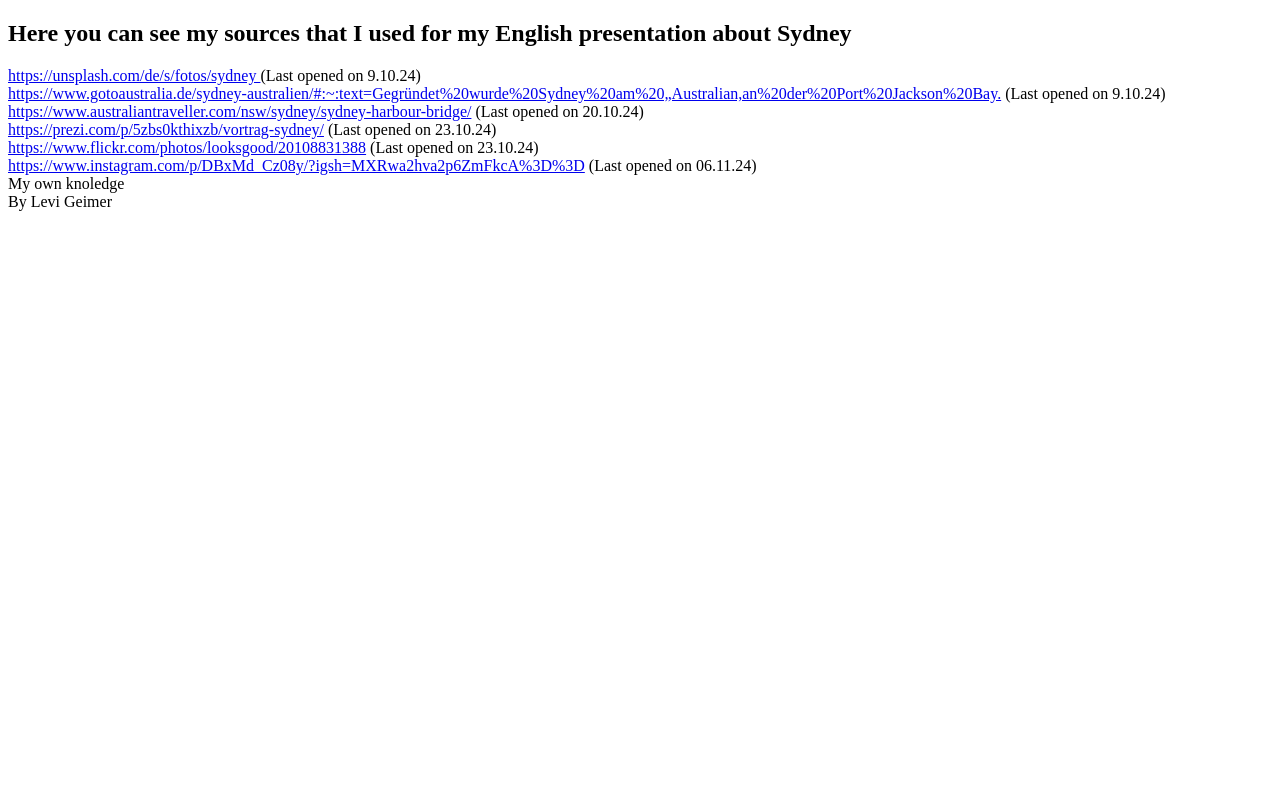
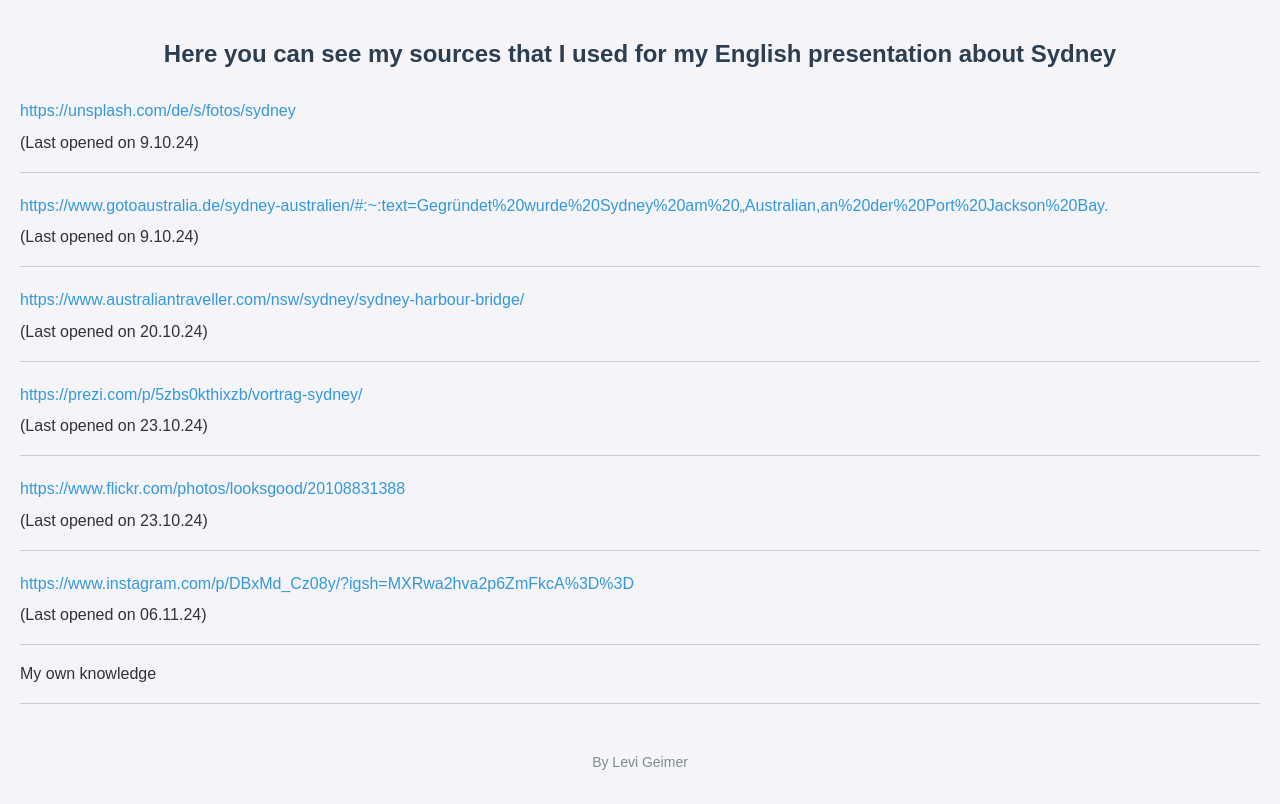
Before and after one commit to LeviBMG/EnglishPresentationSydney, a plain HTML site: page index.html in a window 1280 px wide. Drawn offline with Linux system fonts and the light colour scheme.

Commit message:
Update index.html

```diff
--- a/index.html
+++ b/index.html
@@ -1,29 +1,92 @@
 <!DOCTYPE html>
+<html lang="de">
 <head>
+    <meta charset="UTF-8">
+    <meta name="viewport" content="width=device-width, initial-scale=1.0">
+    <title>Sources for English Presentation about Sydney</title>
+    <style>
+        body {
+            font-family: Arial, sans-serif;
+            background-color: #f4f4f9;
+            margin: 0;
+            padding: 20px;
+            color: #333;
+        }
+
+        h2 {
+            color: #2c3e50;
+            text-align: center;
+            font-size: 24px;
+            margin-bottom: 30px;
+        }
+
+        a {
+            display: block;
+            color: #3498db;
+            text-decoration: none;
+            font-size: 16px;
+            margin-bottom: 10px;
+            line-height: 1.6;
+        }
+
+        a:hover {
+            color: #1d6ea1;
+            text-decoration: underline;
+        }
+
+        .line {
+            height: 1px;
+            background-color: #ccc;
+            margin: 20px 0;
+        }
+
+        .footer {
+            text-align: center;
+            font-size: 14px;
+            margin-top: 50px;
+            color: #7f8c8d;
+        }
+
+        .footer a {
+            color: #7f8c8d;
+            text-decoration: none;
+        }
+
+        .footer a:hover {
+            color: #2c3e50;
+        }
+    </style>
 </head>
 <body>
     <h2>Here you can see my sources that I used for my English presentation about Sydney</h2>
-<a href="https://unsplash.com/de/s/fotos/sydney ">https://unsplash.com/de/s/fotos/sydney </a>
+    <a href="https://unsplash.com/de/s/fotos/sydney">https://unsplash.com/de/s/fotos/sydney</a>
     (Last opened on 9.10.24)
     <div class="line"></div>
+
     <a href="https://www.gotoaustralia.de/sydney-australien/#:~:text=Gegründet%20wurde%20Sydney%20am%20„Australian,an%20der%20Port%20Jackson%20Bay.">https://www.gotoaustralia.de/sydney-australien/#:~:text=Gegründet%20wurde%20Sydney%20am%20„Australian,an%20der%20Port%20Jackson%20Bay.</a>
     (Last opened on 9.10.24)
     <div class="line"></div>
+
     <a href="https://www.australiantraveller.com/nsw/sydney/sydney-harbour-bridge/">https://www.australiantraveller.com/nsw/sydney/sydney-harbour-bridge/</a>
     (Last opened on 20.10.24)
     <div class="line"></div>
+
     <a href="https://prezi.com/p/5zbs0kthixzb/vortrag-sydney/">https://prezi.com/p/5zbs0kthixzb/vortrag-sydney/</a>
     (Last opened on 23.10.24)
     <div class="line"></div>
+
     <a href="https://www.flickr.com/photos/looksgood/20108831388">https://www.flickr.com/photos/looksgood/20108831388</a>
     (Last opened on 23.10.24)
     <div class="line"></div>
+
     <a href="https://www.instagram.com/p/DBxMd_Cz08y/?igsh=MXRwa2hva2p6ZmFkcA%3D%3D">https://www.instagram.com/p/DBxMd_Cz08y/?igsh=MXRwa2hva2p6ZmFkcA%3D%3D</a>
     (Last opened on 06.11.24)
     <div class="line"></div>
-My own knoledge
+
+    My own knowledge
     <div class="line"></div>
-  <div class="line"></div>
-  <div class="line"></div>
-By Levi Geimer
+    <div class="footer">
+        <p>By Levi Geimer</p>
+    </div>
 </body>
+</html>
```
Lines whose indentation alone changed are shown as unchanged.
